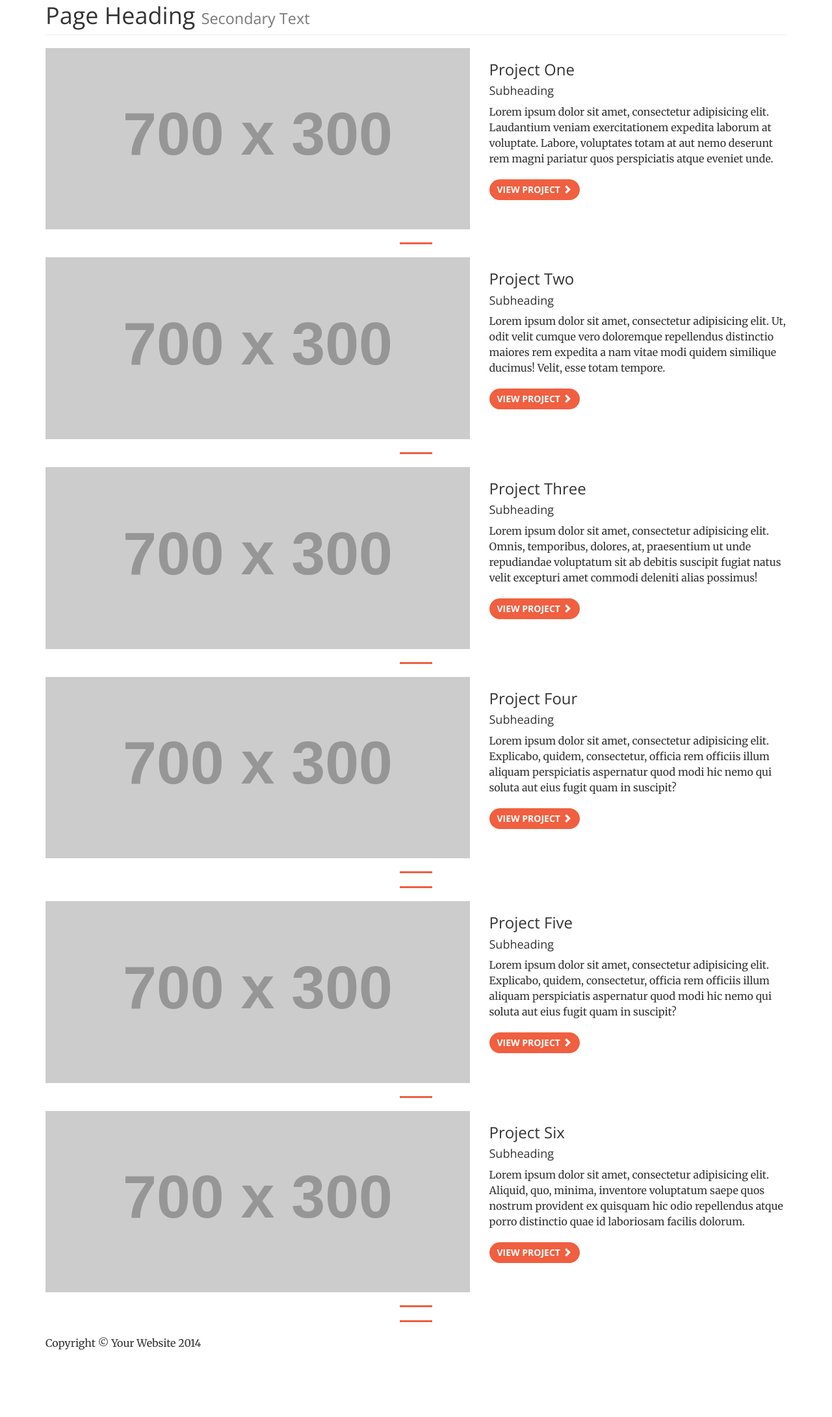
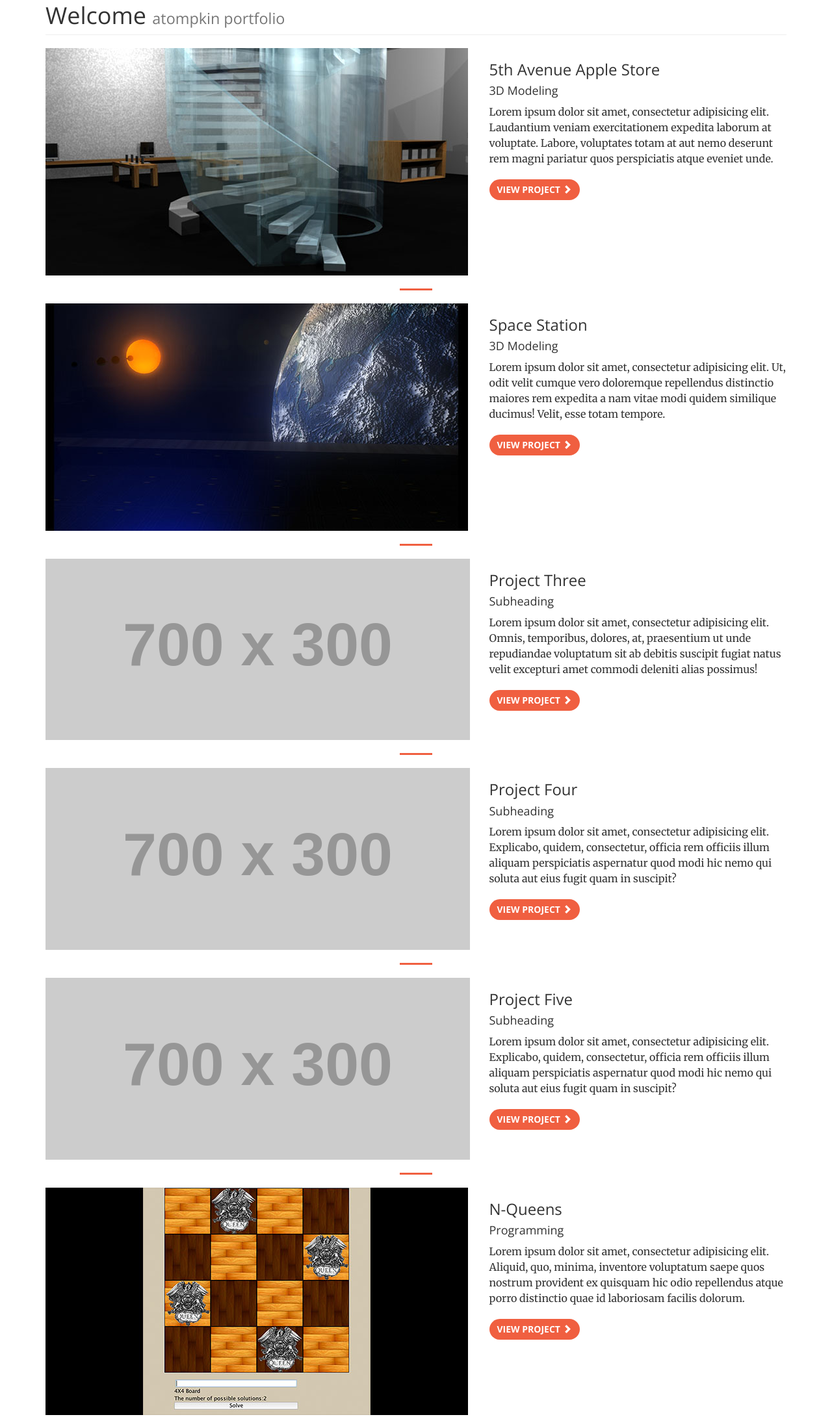
Before and after one commit to atompkin/atompkin.github.io, a website: page portfolio.html in a window 1280 px wide. Shown: the part 136-2317 px from the top of the page at 65% size. Drawn offline with nearby package versions, Linux system fonts and the light colour scheme; files that its build step writes are made by us from their sources; placeholder pictures from the web are drawn by us.

Commit message:
Added images and info to portfolio

```diff
--- a/portfolio.html
+++ b/portfolio.html
@@ -49,23 +49,17 @@
             <!-- Collect the nav links, forms, and other content for toggling -->
             <div class="collapse navbar-collapse" id="bs-example-navbar-collapse-1">
                 <ul class="nav navbar-nav navbar-right">
-                   <li>
-                        <a class="page-scroll" href="#1">1</a>
+                    <li>
+                        <a class="page-scroll" href="#about">About</a>
                     </li>
                     <li>
-                        <a class="page-scroll" href="#2">2</a>
+                        <a class="page-scroll" href="#services">Services</a>
                     </li>
                     <li>
-                        <a class="page-scroll" href="#3">3</a>
+                        <a class="page-scroll" href="#portfolio">Portfolio</a>
                     </li>
                     <li>
-                        <a class="page-scroll" href="#4">4</a>
-                    </li>
-                     <li>
-                        <a class="page-scroll" href="#5">5</a>
-                    </li>
-                     <li>
-                        <a class="page-scroll" href="#6">6</a>
+                        <a class="page-scroll" href="#contact">Contact</a>
                     </li>
                 </ul>
             </div>
@@ -81,8 +75,8 @@
         <!-- Page Heading -->
         <div class="row">
             <div class="col-lg-12">
-                <h1 class="page-header">Page Heading
-                    <small>Secondary Text</small>
+                <h1 class="page-header">Welcome
+                    <small>atompkin portfolio</small>
                 </h1>
             </div>
         </div>
@@ -92,12 +86,12 @@
         <div class="row">
             <div class="col-md-7">
                 <a href="#">
-                    <img class="img-responsive" src="http://placehold.it/700x300" alt="">
+                    <img class="img-responsive" src="img/portfolio/fullsize/Apple.jpg" alt="">
                 </a>
             </div>
             <div class="col-md-5">
-                <h3>Project One</h3>
-                <h4>Subheading</h4>
+                <h3>5th Avenue Apple Store</h3>
+                <h4>3D Modeling</h4>
                 <p>Lorem ipsum dolor sit amet, consectetur adipisicing elit. Laudantium veniam exercitationem expedita laborum at voluptate. Labore, voluptates totam at aut nemo deserunt rem magni pariatur quos perspiciatis atque eveniet unde.</p>
                 <a class="btn btn-primary" href="#">View Project <span class="glyphicon glyphicon-chevron-right"></span></a>
             </div>
@@ -110,12 +104,12 @@
         <div class="row">
             <div class="col-md-7">
                 <a href="#">
-                    <img class="img-responsive" src="http://placehold.it/700x300" alt="">
+                    <img class="img-responsive" src="img/portfolio/fullsize/Station.jpg" alt="View of the planet earth from a space station">
                 </a>
             </div>
             <div class="col-md-5">
-                <h3>Project Two</h3>
-                <h4>Subheading</h4>
+                <h3>Space Station</h3>
+                <h4>3D Modeling</h4>
                 <p>Lorem ipsum dolor sit amet, consectetur adipisicing elit. Ut, odit velit cumque vero doloremque repellendus distinctio maiores rem expedita a nam vitae modi quidem similique ducimus! Velit, esse totam tempore.</p>
                 <a class="btn btn-primary" href="#">View Project <span class="glyphicon glyphicon-chevron-right"></span></a>
             </div>
@@ -161,7 +155,6 @@
 
         <hr>
 
-         <hr>
 
         <!-- Project Five -->
         <div class="row">
@@ -186,12 +179,12 @@
         <div class="row">
             <div class="col-md-7">
                 <a href="#">
-                    <img class="img-responsive" src="http://placehold.it/700x300" alt="">
+                    <img class="img-responsive" src="img/portfolio/fullsize/CSCI.jpg" alt="">
                 </a>
             </div>
             <div class="col-md-5">
-                <h3>Project Six</h3>
-                <h4>Subheading</h4>
+                <h3>N-Queens</h3>
+                <h4>Programming</h4>
                 <p>Lorem ipsum dolor sit amet, consectetur adipisicing elit. Aliquid, quo, minima, inventore voluptatum saepe quos nostrum provident ex quisquam hic odio repellendus atque porro distinctio quae id laboriosam facilis dolorum.</p>
                 <a class="btn btn-primary" href="#">View Project <span class="glyphicon glyphicon-chevron-right"></span></a>
             </div>
@@ -202,7 +195,6 @@
 
         <!-- /.row -->
 
-        <hr>
 
         <!-- Footer -->
         <footer>
```
Also changed, not shown: index.html (+1 -1 lines).
